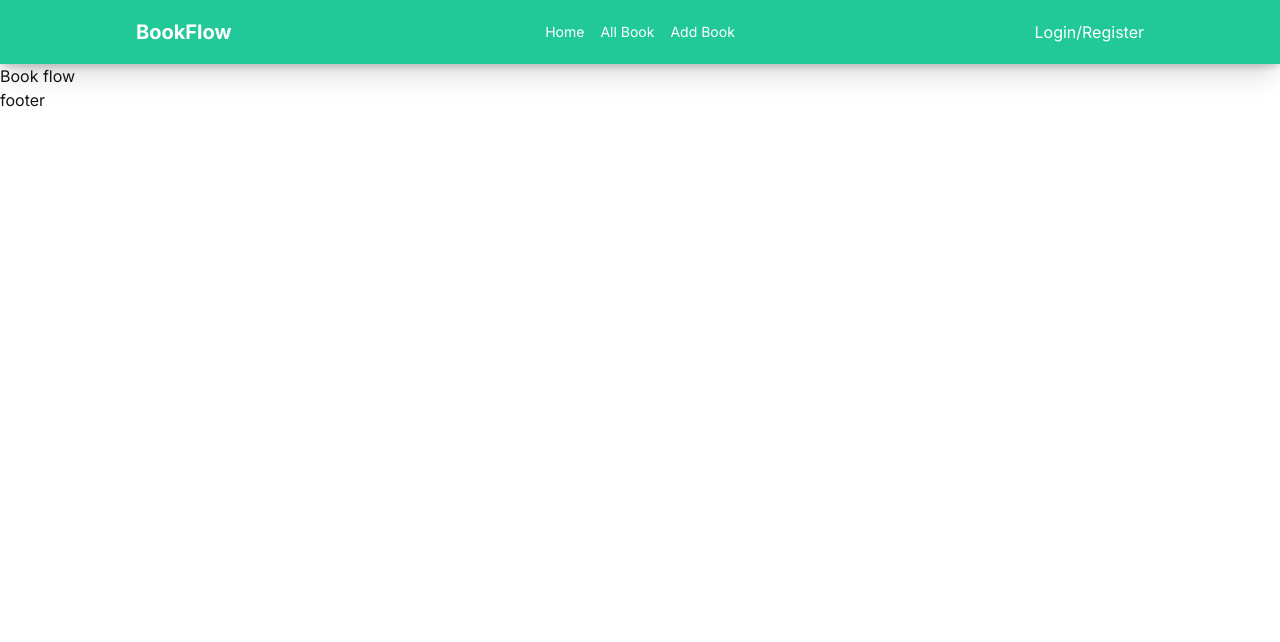
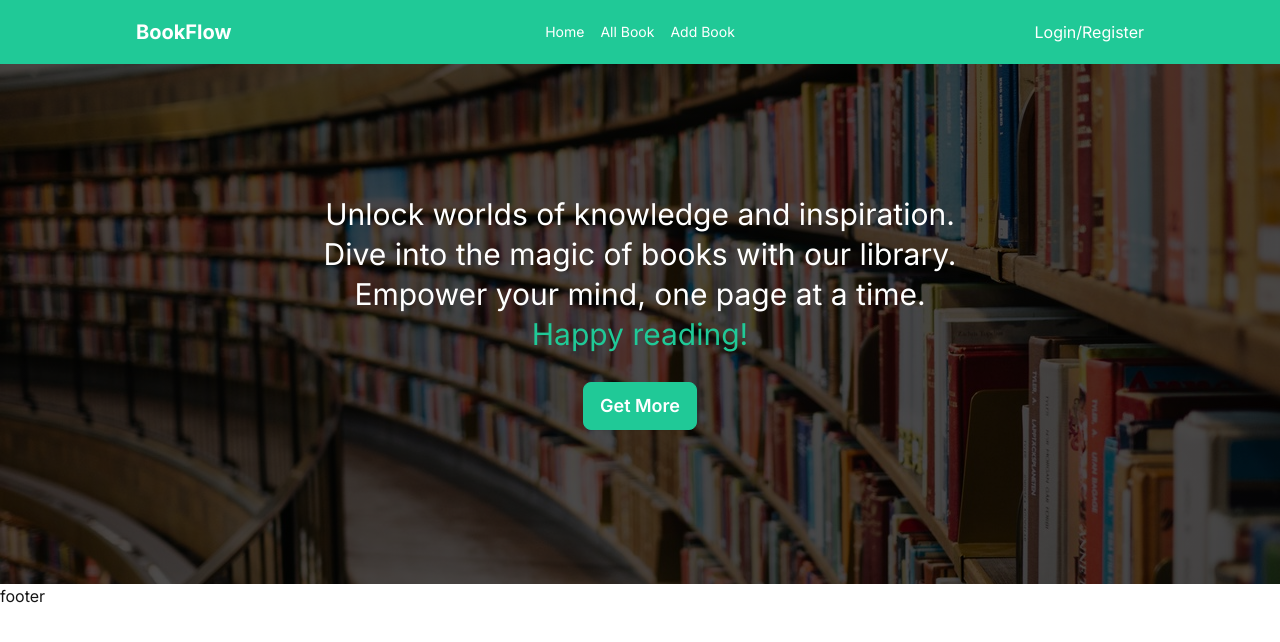
Before and after one commit to bspirahim/book-flow, a Next.js app: page / in a window 1280 px wide. Shown: the top 642 px of the page. Built offline with nearby package versions, Linux system fonts and the light colour scheme.

Commit message:
banner added

```diff
--- a/public/Category.json
+++ b/public/Category.json
@@ -38,10 +38,6 @@
         "id": 8,
         "category":"Arts & Music",
         "image":"/romance-2.jpg"
-    },
-    {
-        "id": 9,
-        "category":"Arts & Music & music",
-        "image":"/romance-2.jpg"
     }
+
 ]
--- a/src/app/addBook/page.js
+++ b/src/app/addBook/page.js
@@ -2,8 +2,8 @@ import React from 'react';
 
 const AddBookPage = () => {
     return (
-        <div className='mt-10 mb-20 container mx-auto w-3/4'>
-            <h1 className='text-center text-3xl my-5 font-bold'>Add Book</h1>
+        <div className='my-12 mb-20 container mx-auto w-3/4'>
+            <h1 className='text-center text-3xl mb-7 font-bold'>Add Book</h1>
             <form>
                 <div className="grid grid-cols-1 lg:grid-cols-2 gap-4">
                     <div className="form-control">
--- a/src/app/allBook/page.js
+++ b/src/app/allBook/page.js
@@ -16,7 +16,7 @@ const AllBookPage = () => {
 
     }, [])
     return (
-        <div className='max-w-screen-lg mx-auto my-16'>
+        <div className='max-w-screen-lg mx-auto my-12'>
 
             <div className='grid md:grid-cols-4 gap-10'>
                 {
--- a/src/app/page.js
+++ b/src/app/page.js
@@ -1,9 +1,10 @@
+import Banner from "@/components/Banner/Banner";
 import Image from "next/image";
 
 export default function Home() {
   return (
     <main className="">
-      <h1>Book flow</h1>
+      <Banner></Banner>
     </main>
   );
 }
--- /dev/null
+++ b/src/components/Banner/Banner.js
@@ -0,0 +1,16 @@
+import React from 'react';
+
+const Banner = () => {
+    return (
+        <div className="relative bg-center bg-cover h-[520px] bg-no-repeat object-fill"
+            style={{ backgroundImage: 'linear-gradient(rgba(0,0,0,0.7),rgba(0,0,0,0.7)),url("/banner-2.jpg")' }}
+        >
+            <div className='text-white md:w-2/4 absolute md:top-1/4 md:left-1/4 text-center h-screen md:text-3xl lh-1'>
+                <p className='mb-7 md:leading-10'>Unlock worlds of knowledge and inspiration. Dive into the magic of books with our library. Empower your mind, one page at a time. <span className='text-primary'>Happy reading!</span></p>
+                <button className='btn btn-primary text-lg text-white rounden-none'>Get More</button>
+            </div>
+        </div>
+    );
+};
+
+export default Banner;
```
Also changed, not shown: public/banner-2.jpg (added).
